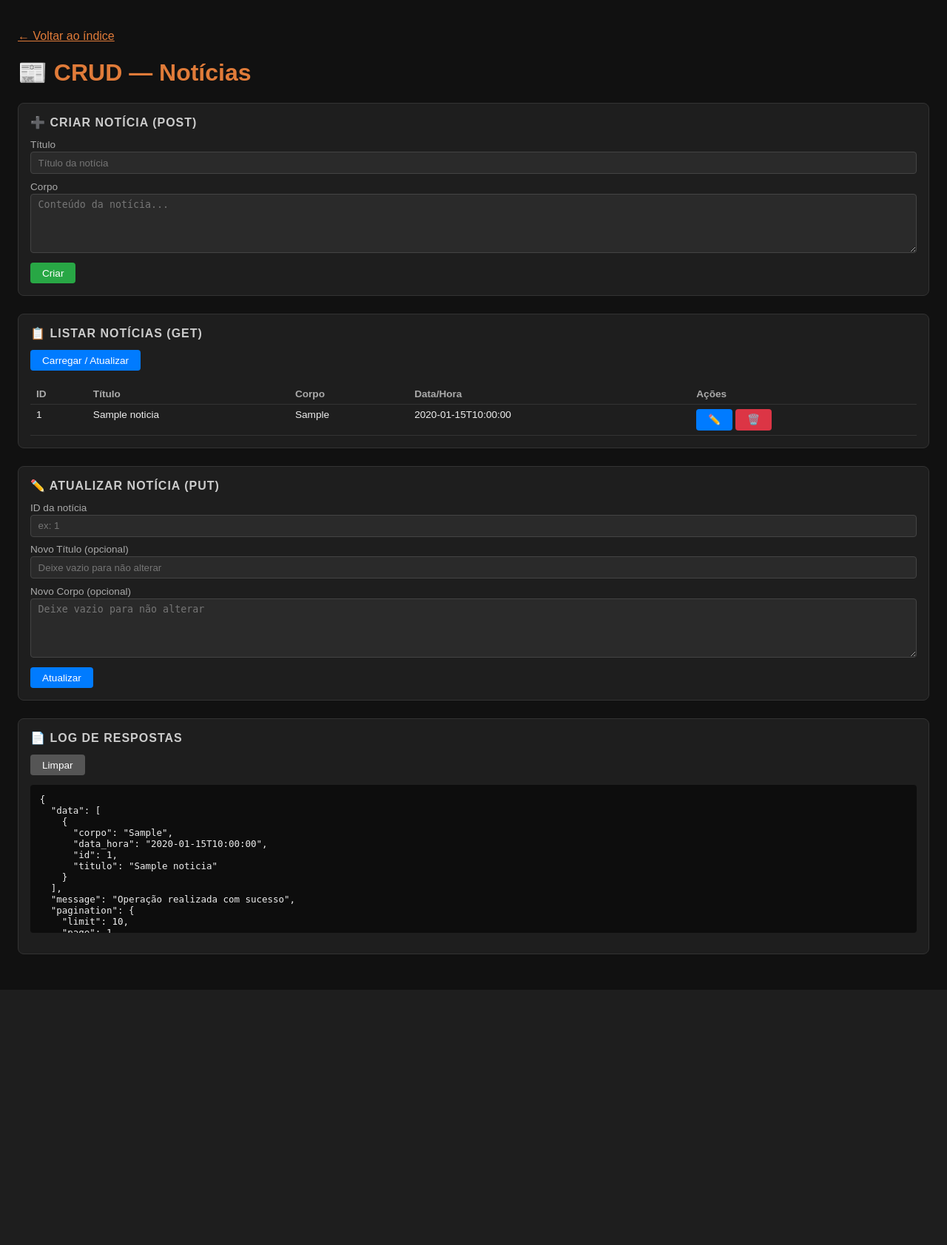
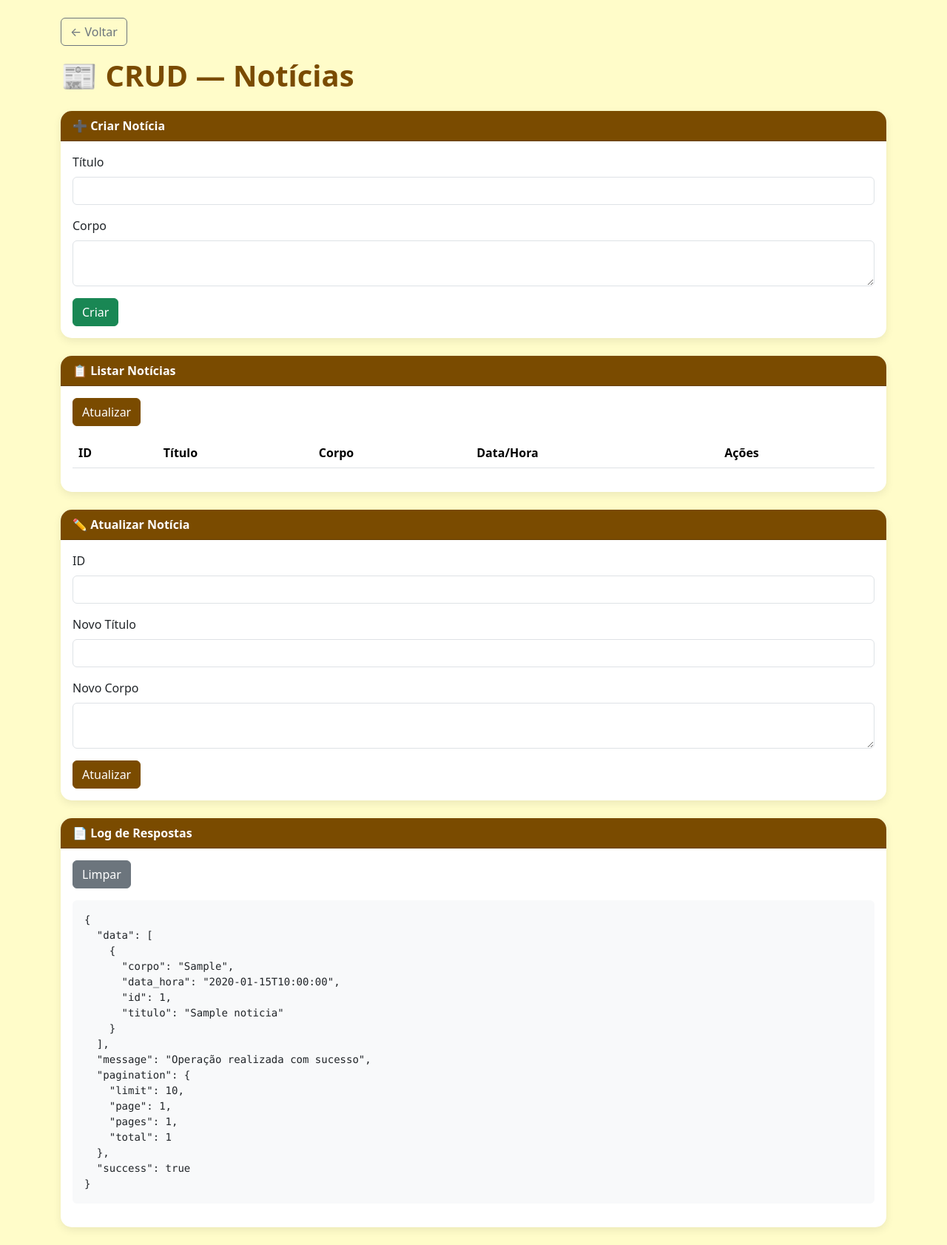
Before and after one commit to Victor-Alex-Moreira-Gouveia/TCC, a Flask app: page /test/noticias in a window 1280 px wide. Shown: the whole page at 74% size. Before the commit the page ends 1338 px from the top, so only its background shows below. Run offline with Flask 3, Linux system fonts and the light colour scheme; tables that the repository leaves empty hold one stand-in row (values such as "Sample post"); data that the repository does not hold is empty.

Commit message:
Layouts de index e noticias

```diff
--- a/Server/templates/Tcc/test_noticias.html
+++ b/Server/templates/Tcc/test_noticias.html
@@ -3,68 +3,188 @@
 <head>
   <meta charset="UTF-8">
   <title>Teste CRUD — Notícias</title>
+  <link href="https://cdn.jsdelivr.net/npm/bootstrap@5.3.8/dist/css/bootstrap.min.css" rel="stylesheet">
+
   <style>
-    * { box-sizing: border-box; }
-    body { font-family: Arial, sans-serif; background: #111; color: #eee; margin: 0; padding: 1.5rem; }
-    h1 { color: #e07b39; }
-    a { color: #e07b39; }
-    .section { background: #1e1e1e; border: 1px solid #333; border-radius: 8px; padding: 1rem; margin-bottom: 1.5rem; }
-    h2 { margin-top: 0; color: #ccc; font-size: 1rem; text-transform: uppercase; letter-spacing: 1px; }
-    label { display: block; font-size: 0.85rem; color: #aaa; margin-bottom: 2px; }
-    input, textarea { width: 100%; padding: 0.4rem 0.6rem; background: #2a2a2a; border: 1px solid #444; color: #eee; border-radius: 4px; margin-bottom: 0.6rem; }
-    textarea { min-height: 80px; resize: vertical; }
-    button { padding: 0.4rem 1rem; border: none; border-radius: 4px; cursor: pointer; font-size: 0.85rem; }
-    .btn-green { background: #28a745; color: #fff; }
-    .btn-blue  { background: #007bff; color: #fff; }
-    .btn-red   { background: #dc3545; color: #fff; }
-    .btn-gray  { background: #555; color: #fff; }
-    table { width: 100%; border-collapse: collapse; font-size: 0.85rem; }
-    th, td { text-align: left; padding: 6px 8px; border-bottom: 1px solid #333; vertical-align: top; }
-    th { color: #aaa; }
-    .corpo-cell { max-width: 300px; overflow: hidden; text-overflow: ellipsis; white-space: nowrap; }
-    pre { background: #0d0d0d; padding: 0.8rem; border-radius: 4px; font-size: 0.78rem; overflow-x: auto; max-height: 200px; white-space: pre-wrap; }
+      body{
+          background-color:#fffcc9;
+      }
+
+      .page-title{
+          color:#7a4b00;
+          font-weight:bold;
+      }
+
+      .card{
+          border:none;
+          border-radius:15px;
+          box-shadow:0 4px 12px rgba(0,0,0,.08);
+      }
+
+      .card-header{
+          background:#7a4b00;
+          color:white;
+          font-weight:bold;
+          border-radius:15px 15px 0 0 !important;
+      }
+
+      .btn-primary{
+          background:#7a4b00;
+          border-color:#7a4b00;
+      }
+
+      .btn-primary:hover{
+          background:#5d3900;
+          border-color:#5d3900;
+      }
+
+      .table thead{
+          background:#7a4b00;
+          color:white;
+      }
+
+      .corpo-cell{
+          max-width:300px;
+          overflow:hidden;
+          text-overflow:ellipsis;
+          white-space:nowrap;
+      }
+
+      #log{
+          min-height:200px;
+      }
   </style>
 </head>
 <body>
-  <p><a href="/test">← Voltar ao índice</a></p>
-  <h1>📰 CRUD — Notícias</h1>
 
-  <div class="section">
-    <h2>➕ Criar Notícia (POST)</h2>
-    <label>Título</label>
-    <input id="c-titulo" placeholder="Título da notícia">
-    <label>Corpo</label>
-    <textarea id="c-corpo" placeholder="Conteúdo da notícia..."></textarea>
-    <button class="btn-green" onclick="createNoticia()">Criar</button>
-  </div>
+<div class="container py-4">
 
-  <div class="section">
-    <h2>📋 Listar Notícias (GET)</h2>
-    <button class="btn-blue" onclick="loadNoticias()">Carregar / Atualizar</button>
-    <br><br>
-    <table id="tbl-noticias">
-      <thead><tr><th>ID</th><th>Título</th><th>Corpo</th><th>Data/Hora</th><th>Ações</th></tr></thead>
-      <tbody></tbody>
-    </table>
-  </div>
+    <a href="/test" class="btn btn-outline-secondary mb-3">
+        ← Voltar
+    </a>
 
-  <div class="section">
-    <h2>✏️ Atualizar Notícia (PUT)</h2>
-    <label>ID da notícia</label>
-    <input id="u-id" type="number" placeholder="ex: 1">
-    <label>Novo Título (opcional)</label>
-    <input id="u-titulo" placeholder="Deixe vazio para não alterar">
-    <label>Novo Corpo (opcional)</label>
-    <textarea id="u-corpo" placeholder="Deixe vazio para não alterar"></textarea>
-    <button class="btn-blue" onclick="updateNoticia()">Atualizar</button>
-  </div>
+    <h1 class="page-title mb-4">
+        📰 CRUD — Notícias
+    </h1>
 
-  <div class="section">
-    <h2>📄 Log de Respostas</h2>
-    <button class="btn-gray" onclick="clearLog()">Limpar</button>
-    <pre id="log">— aguardando ações —</pre>
-  </div>
+    <!-- CRIAR -->
+    <div class="card mb-4">
+        <div class="card-header">
+            ➕ Criar Notícia
+        </div>
 
+        <div class="card-body">
+
+            <div class="mb-3">
+                <label class="form-label">Título</label>
+                <input id="c-titulo" class="form-control">
+            </div>
+
+            <div class="mb-3">
+                <label class="form-label">Corpo</label>
+                <textarea id="c-corpo" class="form-control"></textarea>
+            </div>
+
+            <button class="btn btn-success" onclick="createNoticia()">
+                Criar
+            </button>
+
+        </div>
+    </div>
+
+    <!-- LISTAR -->
+    <div class="card mb-4">
+
+        <div class="card-header">
+            📋 Listar Notícias
+        </div>
+
+        <div class="card-body">
+
+            <button class="btn btn-primary mb-3" onclick="loadNoticias()">
+                Atualizar
+            </button>
+
+            <div class="table-responsive">
+
+                <table class="table table-hover align-middle">
+
+                    <thead>
+                        <tr>
+                            <th>ID</th>
+                            <th>Título</th>
+                            <th>Corpo</th>
+                            <th>Data/Hora</th>
+                            <th>Ações</th>
+                        </tr>
+                    </thead>
+
+                    <tbody></tbody>
+
+                </table>
+
+            </div>
+
+        </div>
+
+    </div>
+
+    <!-- ATUALIZAR -->
+    <div class="card mb-4">
+
+        <div class="card-header">
+            ✏️ Atualizar Notícia
+        </div>
+
+        <div class="card-body">
+
+            <div class="mb-3">
+                <label class="form-label">ID</label>
+                <input id="u-id" type="number" class="form-control">
+            </div>
+
+            <div class="mb-3">
+                <label class="form-label">Novo Título</label>
+                <input id="u-titulo" class="form-control">
+            </div>
+
+            <div class="mb-3">
+                <label class="form-label">Novo Corpo</label>
+                <textarea id="u-corpo" class="form-control"></textarea>
+            </div>
+
+            <button class="btn btn-primary" onclick="updateNoticia()">
+                Atualizar
+            </button>
+
+        </div>
+
+    </div>
+
+    <!-- LOG -->
+    <div class="card">
+
+        <div class="card-header">
+            📄 Log de Respostas
+        </div>
+
+        <div class="card-body">
+
+            <button class="btn btn-secondary mb-3" onclick="clearLog()">
+                Limpar
+            </button>
+
+            <pre id="log" class="bg-light p-3 rounded">
+— aguardando ações —
+            </pre>
+
+        </div>
+
+    </div>
+
+</div>
+<script src="https://cdn.jsdelivr.net/npm/bootstrap@5.3.8/dist/js/bootstrap.bundle.min.js"></script>
+</body>
 <script>
   const BASE = '/api/noticias';
 
@@ -141,5 +261,4 @@
 
   loadNoticias();
 </script>
-</body>
 </html>
```
Also changed, not shown: Server/templates/Tcc/Index.html (+169 -9 lines).
